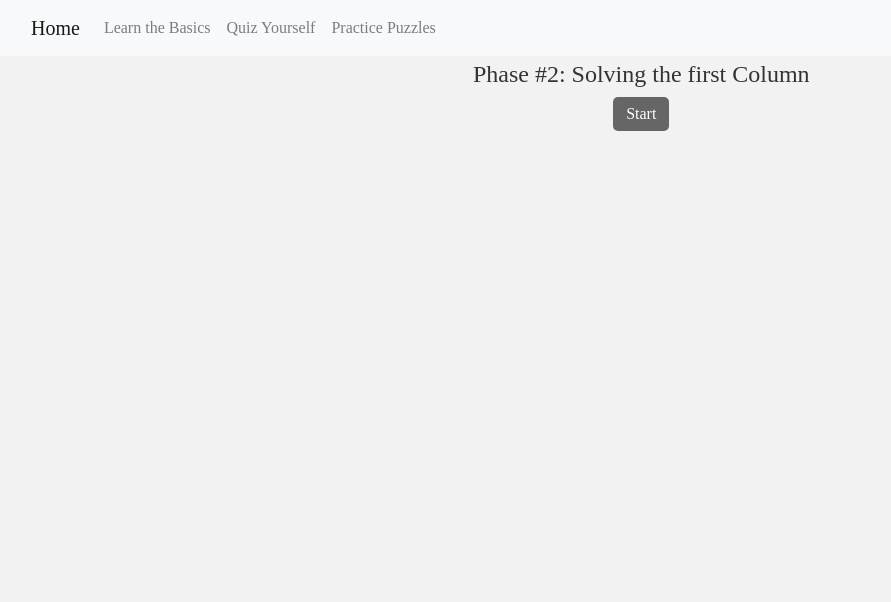
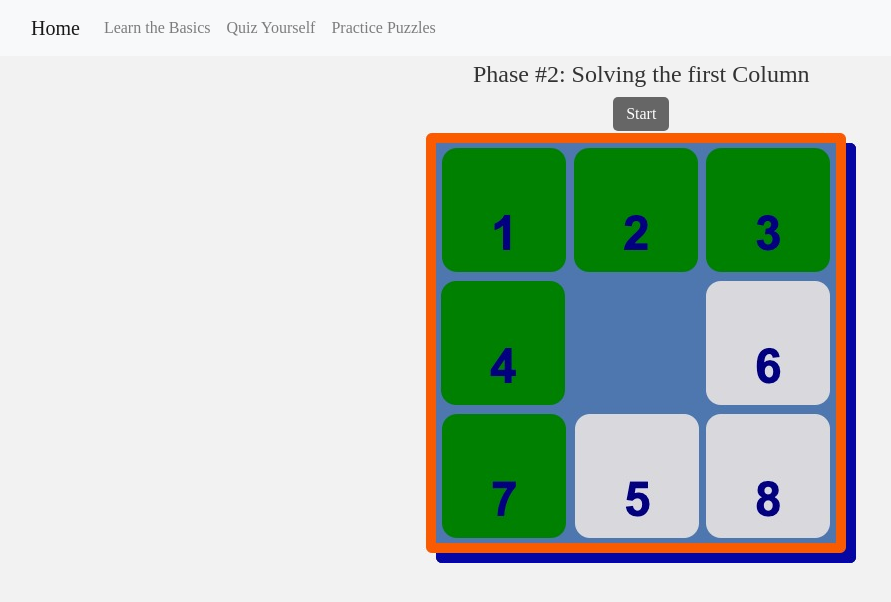
Before and after one commit to lucyhecht1/Interactive-Slide-Puzzle, a Flask app: page /col in a window 1280 px wide. Shown: the top 602 px of the page, without its empty margins (0-891 px from the left). Run offline with Flask 3, Linux system fonts and the light colour scheme; some libraries are stand-ins or nearby versions.

Commit message:
Learn col image

```diff
--- a/Sliding-Puzzle-main/templates/learnCol.html
+++ b/Sliding-Puzzle-main/templates/learnCol.html
@@ -13,7 +13,10 @@
            Phase #2: Solving the first Column
         </div>
         <div class="row">
-        <button id="startButton" class="styled-button" >Start</button>
+            <button id="startButton" class="styled-button" >Start</button>
+        </div>
+        <div class="row" style="text-align: center;">
+            <img src="{{ url_for('static', filename='images/learn-col-good.jpg') }}" alt="top-row-good-img">
         </div>
 
     </div>
```
Also changed, not shown: Sliding-Puzzle-main/static/images/learn-col-good.jpg (added).
